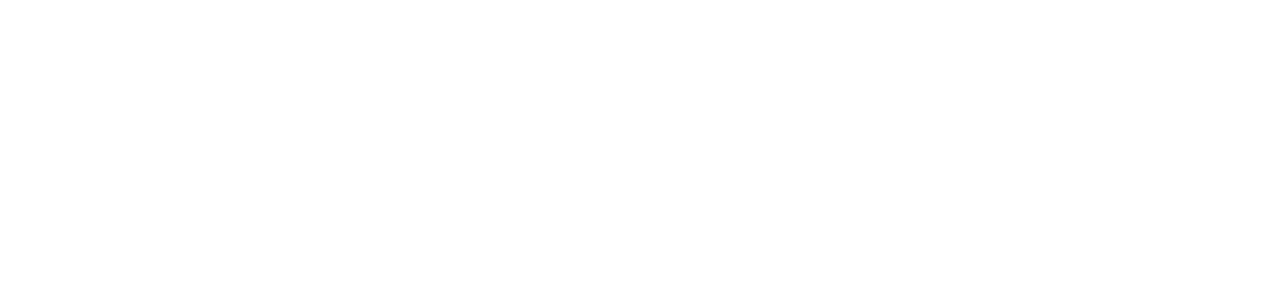
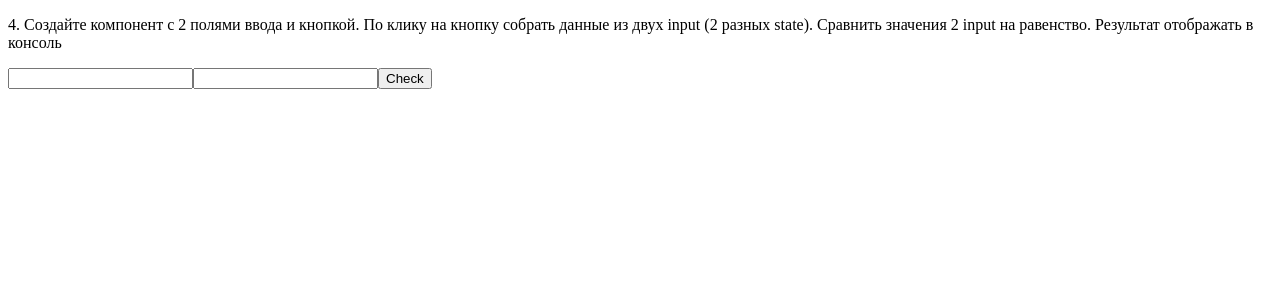
Before and after one commit to Mariklimova/react-tasks, a React (Create React App) app in the folder react-tasks/: page /task124 in a window 1280 px wide. Before the commit this address had no page. Shown: the top 300 px of the page. Built offline with nearby package versions, Linux system fonts and the light colour scheme.

Commit message:
work with tasks

```diff
--- a/react-tasks/src/App.js
+++ b/react-tasks/src/App.js
@@ -21,6 +21,11 @@
 import Task117 from './CP/Task117/Task117';
 import Task118 from './CP/Task118/Task118';
 import Task119 from './CP/Task119/Task119';
+import Task120 from './CP/Task120/Task120';
+import Task121 from './CP/Task121/Task121';
+import Task122 from './CP/Task122/Task122';
+import Task123 from './CP/Task123/Task123';
+import Task124 from './CP/Task124/Task124';
 import Task1 from './pages/Task1/Task1';
 import Task2 from './pages/Task2/Task2';
 import Task3 from './pages/Task3/Task3';
@@ -124,6 +129,11 @@
         <Route path='/task117' element={<Task117 />} />
         <Route path='/task118' element={<Task118 />} />
         <Route path='/task119' element={<Task119 />} />
+        <Route path='/task120' element={<Task120 />} />
+        <Route path='/task121' element={<Task121 />} />
+        <Route path='/task122' element={<Task122 />} />
+        <Route path='/task123' element={<Task123 />} />
+        <Route path='/task124' element={<Task124 />} />
         <Route path='/task1' element={<Task1 />} />
         <Route path='/task2' element={<Task2 />} />
         <Route path='/task3' element={<Task3 />} />
--- /dev/null
+++ b/react-tasks/src/CP/Task120/Task120.js
@@ -0,0 +1,11 @@
+
+function Task120() {
+    const arr = [1, 2, 3, 4, 5, 6, 7, 8, 9];
+    return <>
+        <p>6. Создайте компонент с массивом элементов и кнопкой. При каждом клике на
+            кнопку выбирайте случайный элемент из массива и отображайте его в консоль.</p>
+
+        <button onClick={() => console.log(arr[Math.floor(Math.random() * arr.length)])}>Click</button>
+    </>
+}
+export default Task120
--- /dev/null
+++ b/react-tasks/src/CP/Task121/Task121.js
@@ -0,0 +1,13 @@
+import { useState } from "react"
+
+function Task121() {
+    const [inp, setInp] = useState('')
+    return <>
+        <p>1. Создайте компонент с полем ввода и параграфом. При вводе данных в input
+            отображать вводимое значение в параграф текущей страницы</p>
+
+        <input type="text" onChange={(e) => setInp(e.target.value)} />
+        <p>{inp}</p>
+    </>
+}
+export default Task121
--- /dev/null
+++ b/react-tasks/src/CP/Task122/Task122.js
@@ -0,0 +1,14 @@
+import { useState } from "react"
+
+function Task122() {
+    const [inp, setInp] = useState('')
+    return <>
+        <p>2. Создайте компонент с полем ввода и кнопкой. По клику на кнопку собрать
+            данные из input и проверить вводимую строку на палиндром. Результат
+            отображать в консоль</p>
+
+        <input type="text" onChange={(e) => setInp(e.target.value)} />
+        <button onClick={() => console.log(inp == inp.split('').reverse().join('') ? 'polindrom' : 'not polindrom')}>Check</button>
+    </>
+}
+export default Task122
--- /dev/null
+++ b/react-tasks/src/CP/Task123/Task123.js
@@ -0,0 +1,25 @@
+import { useState } from "react"
+
+function Task123() {
+    const [inp, setInp] = useState('')
+
+    function checkEmail() {
+        try {
+            if (!/^[a-zA-Z1-9]+@[a-zA-Z]+\.[a-zA-Z]+/gm.test(inp)) throw new Error('email is not valid')
+            console.log('email is valid');
+        } catch (error) {
+            console.log(error.message);
+        }
+    }
+
+    return <>
+        <p>3. Создайте компонент с полем ввода и кнопкой. По клику на кнопку собрать
+            данные из input и проверить вводимую строку на почту. Результат отображать в
+            консоль</p>
+
+        <input type="text" onChange={(e) => setInp(e.target.value)} />
+        <button onClick={checkEmail}>Click</button>
+
+    </>
+}
+export default Task123
--- /dev/null
+++ b/react-tasks/src/CP/Task124/Task124.js
@@ -0,0 +1,19 @@
+import { useState } from "react"
+
+function Task124() {
+    const [inp1, setInp1] = useState('')
+    const [inp2, setInp2] = useState('')
+
+    return <>
+        <p>4. Создайте компонент с 2 полями ввода и кнопкой. По клику на кнопку собрать
+            данные из двух input (2 разных state). Сравнить значения 2 input на равенство.
+            Результат отображать в консоль</p>
+
+        <input type="text" onChange={(e) => setInp1(e.target.value)} />
+        <input type="text" onChange={(e) => setInp2(e.target.value)} />
+
+        <button onClick={() => console.log(inp1 == inp2)}>Check</button>
+
+    </>
+}
+export default Task124
```
Also changed, not shown: react-tasks/src/CP/Task125/Task125.js (added, +14 -0 lines).
